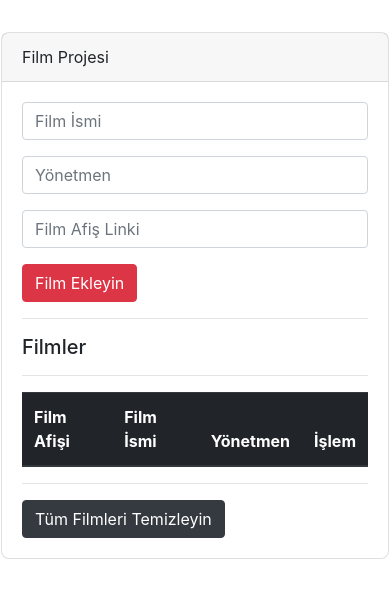
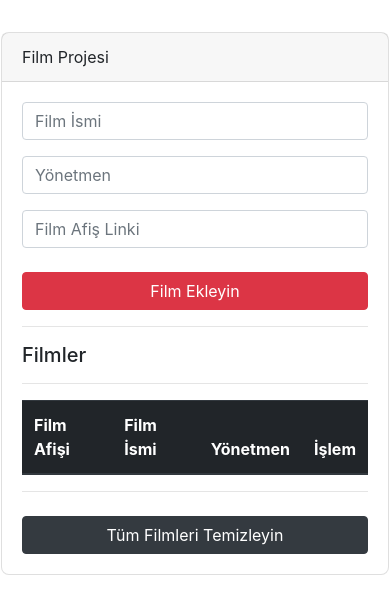
Before and after one commit to KeremAyan27/film-project, a plain HTML site: page index.html in a window 390 px wide. Drawn offline with nearby package versions, Linux system fonts and the light colour scheme.

Commit message:
Initial upload of Film Manager App with responsive design

```diff
--- a/index.html
+++ b/index.html
@@ -54,7 +54,9 @@
                 />
               </div>
             </div>
-            <button type="submit" class="btn btn-danger">Film Ekleyin</button>
+            <button type="submit" class="btn btn-danger responsive-button mt-2">
+              Film Ekleyin
+            </button>
           </form>
         </div>
 
@@ -80,7 +82,11 @@
           </div>
 
           <hr />
-          <a id="clear-films" class="btn btn-dark" href="#">
+          <a
+            id="clear-films"
+            class="btn btn-dark responsive-button mt-2"
+            href="#"
+          >
             Tüm Filmleri Temizleyin
           </a>
         </div>
--- /dev/null
+++ b/scss/components/_buttons.scss
@@ -0,0 +1,7 @@
+.responsive-button {
+  width: auto;
+
+  @media (max-width: 991.98px) {
+    width: 100%;
+  }
+}
--- a/scss/style.scss
+++ b/scss/style.scss
@@ -1,3 +1,4 @@
 @use "base/reset";
 @use "layout/container";
 @use "components/card";
+@use "components/buttons";
```
Also changed, not shown: assets/css/style.css, assets/css/style.min.css, style.css, 3 other files.
